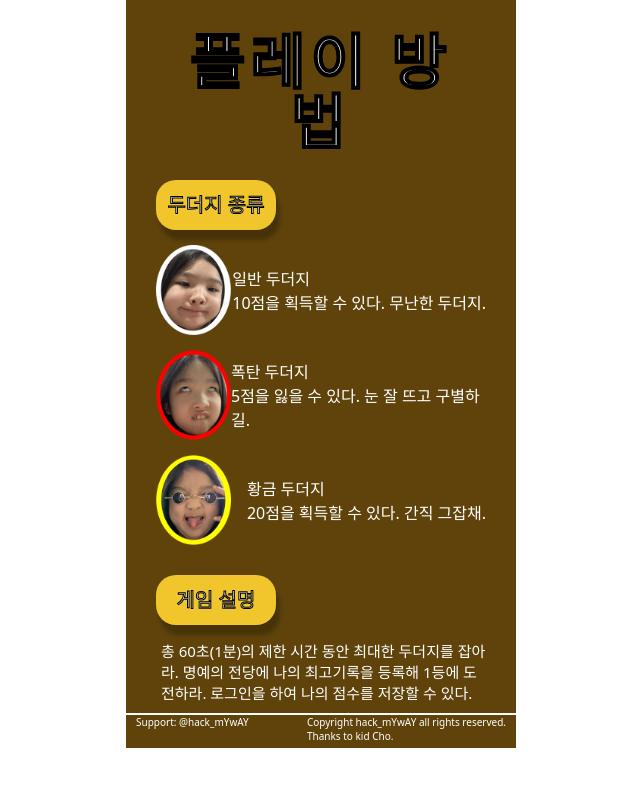
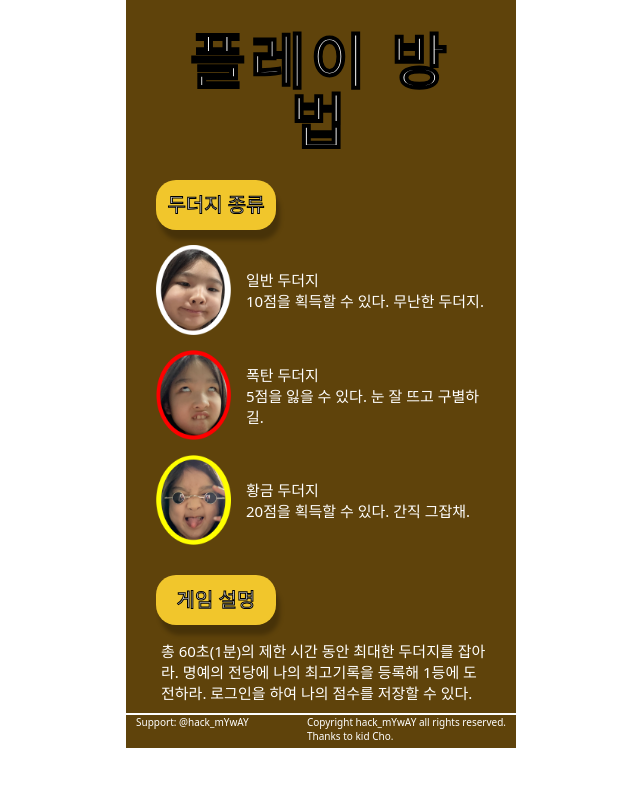
Before and after one commit to CatyJazzy/mYwaYfactorY, a Django app: page /howto in a window 1280 px wide. Shown: the top 787 px of the page, without its empty margins (319-959 px from the left). Run offline with Django 4.2, Linux system fonts and the light colour scheme; some web fonts are replaced.

Commit message:
방법화면 두더지종류 설명칸 레이아웃 변경

```diff
--- a/MoleGameCho/mini_molegame/main/static/styles/style.css
+++ b/MoleGameCho/mini_molegame/main/static/styles/style.css
@@ -120,13 +120,14 @@ footer {
 
 .mole-container {
     display: flex;
-    justify-content: space-between;
     margin-top: 15px;
 }
 
 .mole-container > div {
     display: flex;
     align-items: center;
+    font-size: 15px;
+    margin-left: 15px;
 }
 
 .howto-manual img {
```
